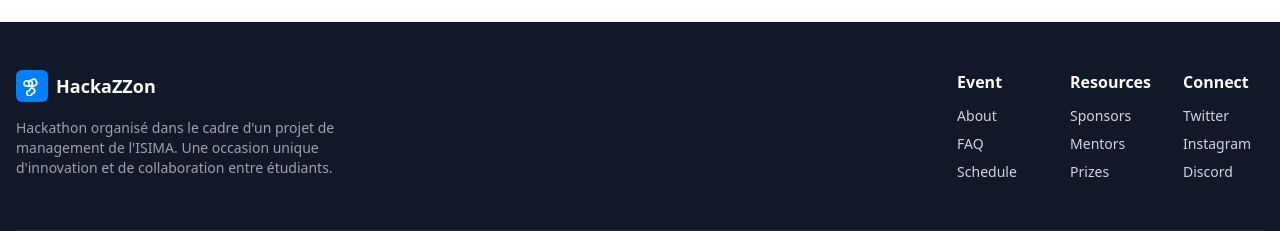
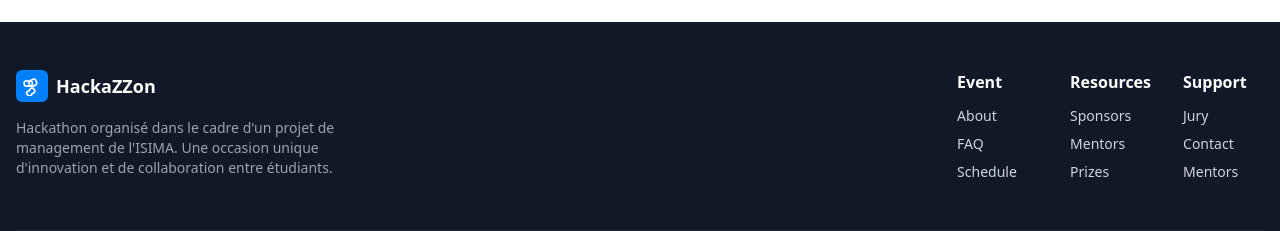
Before and after one commit to ahmed-badi/hackathon-student-hive, a React (Vite) app: page /schedule in a window 1280 px wide. Shown: the part 1574-1805 px from the top of the page. Built offline with nearby package versions, Linux system fonts and the light colour scheme.

Commit message:
Remove "Connexion" and replace with "Support"
Replaced the "Connexion" footer section with "Support" (containing Jury, Contact, Mentors) on the Homepage and Schedule page.

```diff
--- a/src/pages/Index.tsx
+++ b/src/pages/Index.tsx
@@ -116,7 +116,7 @@ const Index = () => {
                 </svg>
               </div>
               <h3 className="text-xl font-semibold mb-2">Apprendre & Évoluer</h3>
-              <p className="text-gray-600">Participez à une aventure d’apprentissage axée sur la pratique, la créativité et l’innovation.</p>
+              <p className="text-gray-600">Participez à une aventure d'apprentissage axée sur la pratique, la créativité et l'innovation.</p>
             </div>
 
             <div className="bg-white rounded-lg shadow-lg p-8 border border-gray-100 hover:shadow-xl transition-shadow">
@@ -238,11 +238,11 @@ const Index = () => {
                 </div>
 
                 <div>
-                  <h3 className="text-white font-semibold mb-3">Connexion</h3>
+                  <h3 className="text-white font-semibold mb-3">Support</h3>
                   <ul className="space-y-2 text-sm">
-                    <li><a href="#" className="hover:text-white">Twitter</a></li>
-                    <li><a href="#" className="hover:text-white">Instagram</a></li>
-                    <li><a href="#" className="hover:text-white">Discord</a></li>
+                    <li><Link to="/jury" className="hover:text-white">Jury</Link></li>
+                    <li><Link to="/contact" className="hover:text-white">Contact</Link></li>
+                    <li><Link to="/mentors" className="hover:text-white">Mentors</Link></li>
                   </ul>
                 </div>
               </div>
--- a/src/pages/Schedule.tsx
+++ b/src/pages/Schedule.tsx
@@ -182,11 +182,11 @@ const Schedule = () => {
               </div>
 
               <div>
-                <h3 className="text-white font-semibold mb-3">Connect</h3>
+                <h3 className="text-white font-semibold mb-3">Support</h3>
                 <ul className="space-y-2 text-sm">
-                  <li><a href="#" className="hover:text-white">Twitter</a></li>
-                  <li><a href="#" className="hover:text-white">Instagram</a></li>
-                  <li><a href="#" className="hover:text-white">Discord</a></li>
+                  <li><Link to="/jury" className="hover:text-white">Jury</Link></li>
+                  <li><Link to="/contact" className="hover:text-white">Contact</Link></li>
+                  <li><Link to="/mentors" className="hover:text-white">Mentors</Link></li>
                 </ul>
               </div>
             </div>
```
